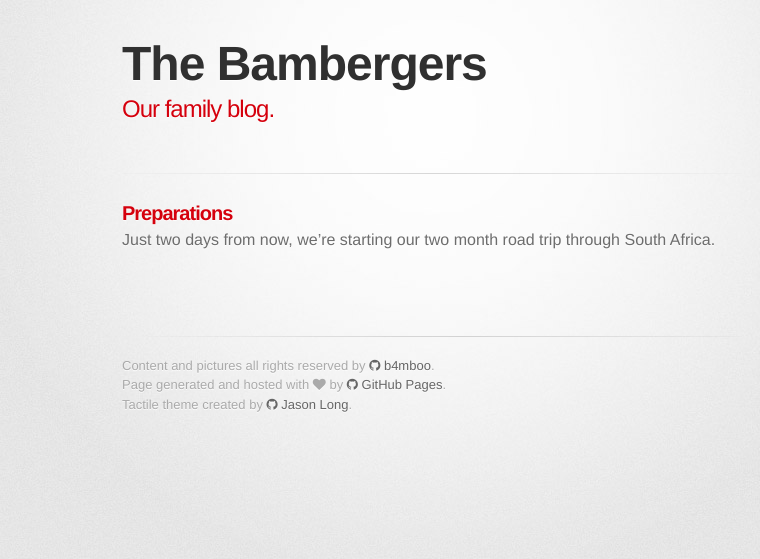
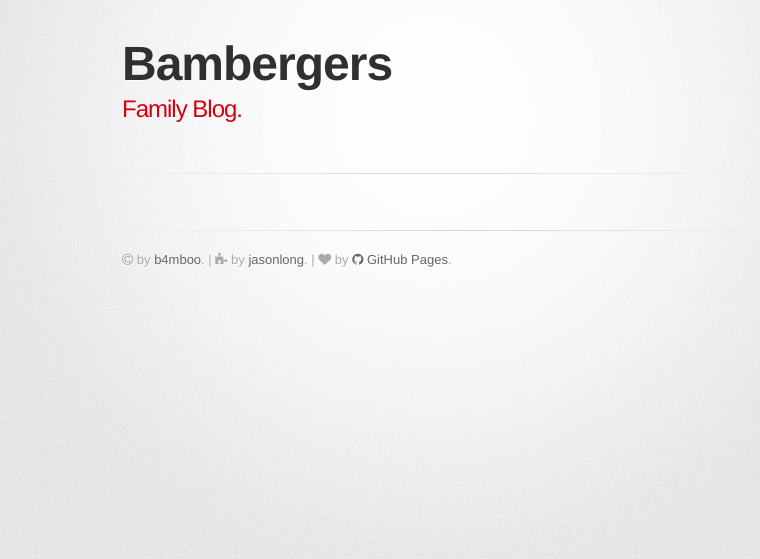
Before and after one commit to bambergers/bambergers.github.io, a Jekyll site: the page built from index.html, in a window 1280 px wide. Shown: the top 559 px of the page, without its empty margins (208-968 px from the left). Built offline with Jekyll 4.4.1, drawn with Linux system fonts in a browser that asks for light colours; nearby versions of some CDN libraries; some web fonts are replaced.

Commit message:
Explain blog's concept.

```diff
--- a/_config.yml
+++ b/_config.yml
@@ -1,7 +1,7 @@
 # Site settings
-title: The Bambergers
+title: Bambergers
 description: >
-  Our family blog.
+  Family Blog.
 
 # Build settings
 url: "https://bambergers.github.io"
--- a/_includes/footer.html
+++ b/_includes/footer.html
@@ -1,8 +1,6 @@
-Content and pictures all rights reserved by
-  <a href="https://github.com/b4mboo"><i class='fa fa-github'></i> b4mboo</a>.
-<br/>
-Page generated and hosted with <i class='fa fa-heart'></i> by
+<i class='fa fa-copyright'></i> by <a href="https://github.com/b4mboo">b4mboo</a>.
+|
+<i class='fa fa-puzzle-piece'></i> by <a href="https://github.com/jasonlong/tactile-theme">jasonlong</a>.
+|
+<i class='fa fa-heart'></i> by
   <a href="http://pages.github.com"><i class='fa fa-github'></i> GitHub Pages</a>.
-<br/>
-Tactile theme created by
-  <a href="https://twitter.com/jasonlong"><i class='fa fa-github'></i> Jason Long</a>.
--- a/_sass/stylesheet.scss
+++ b/_sass/stylesheet.scss
@@ -171,6 +171,7 @@ pre {
   color: #f2f2f2;
   text-shadow: none;
   overflow: auto;
+	white-space: pre-wrap;
 }
 pre code {
   color: #f2f2f2;
--- a/index.html
+++ b/index.html
@@ -1,6 +1,6 @@
 ---
 layout: default
-title: The Bambergers
+title: Bambergers
 ---
 
 <!-- <h1>List of posts</h1> -->
```
Also changed, not shown: _drafts/2014-12-04-preparations.md (renamed from _posts/2014-12-04-preparations.md, +1 -1 lines), _drafts/meet-the-family.md (added, +13 -0 lines), about.md (+20 -2 lines), pictures/apfelweibla.jpg (deleted), 3 other files.
